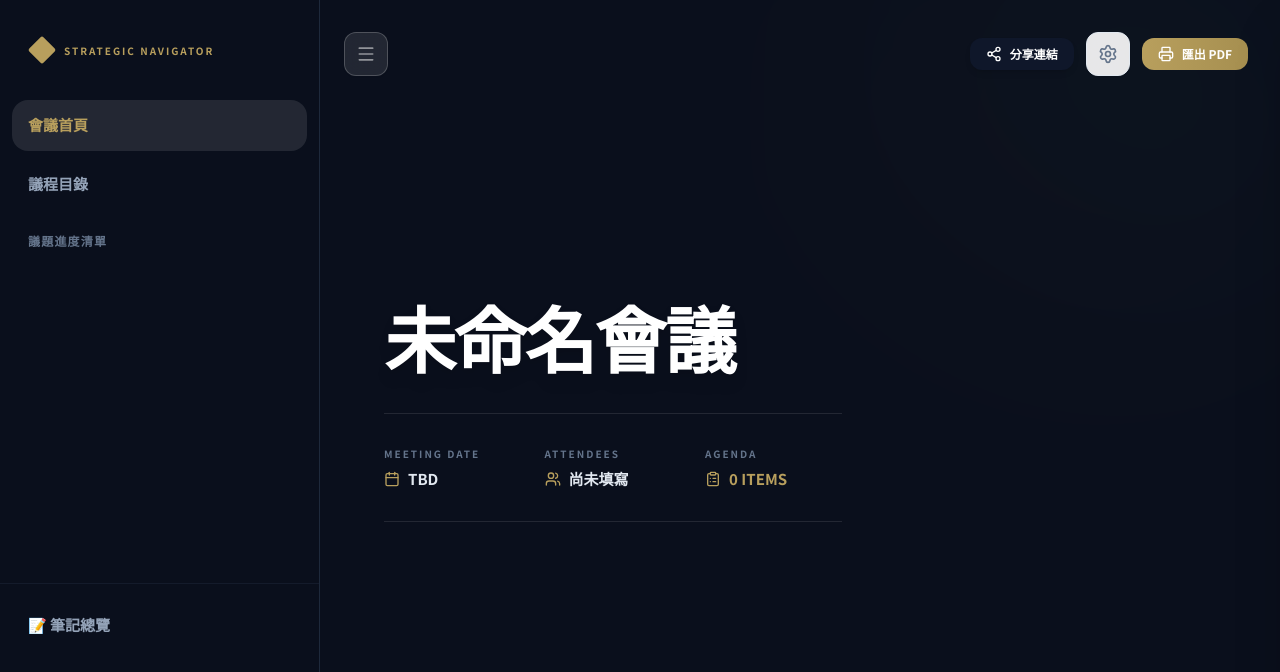
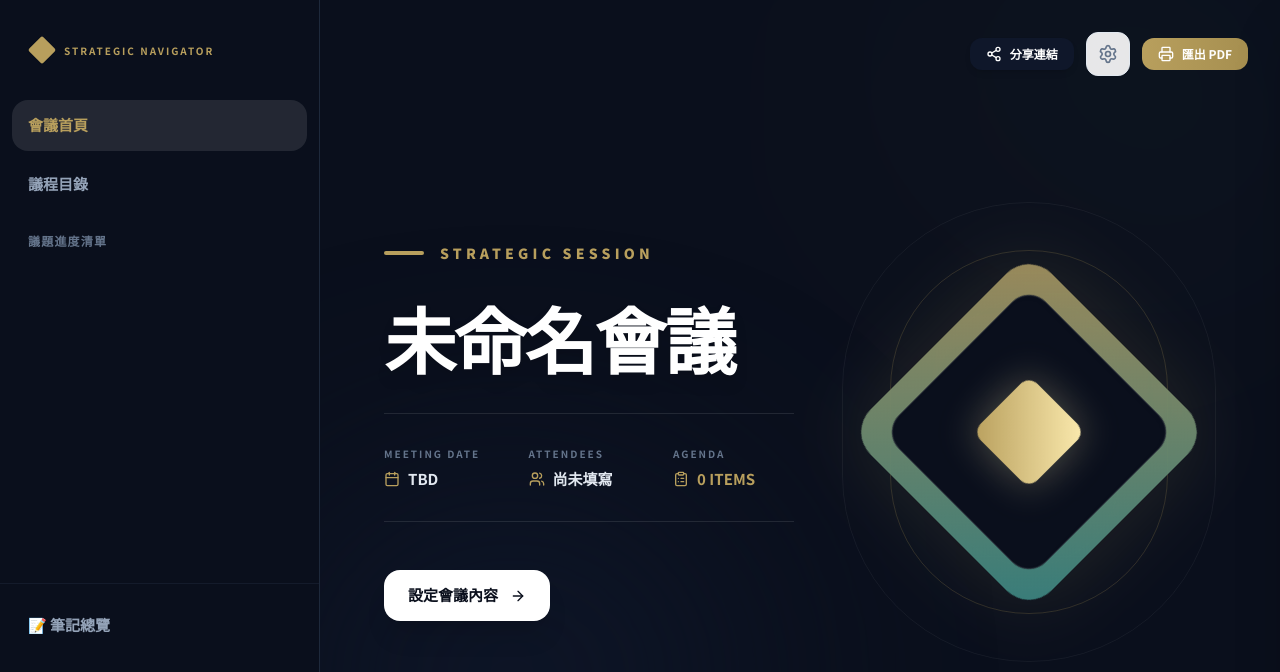
Before and after one commit to m51127x-code/meeting, a React (Vite) app: page / in a window 1280 px wide. Shown: the top 672 px of the page. Built offline with nearby package versions, Linux system fonts and the light colour scheme.

Commit message:
Update App.jsx

```diff
--- a/src/App.jsx
+++ b/src/App.jsx
@@ -18,7 +18,6 @@ import {
   Save,
   ChevronUp,
   ChevronDown,
-  Menu,
   Check,
   Home,
   List,
@@ -455,12 +454,18 @@ const App = () => {
       {/* Sidebar */}
       <aside className={`bg-[#0A0F1C] border-r border-slate-800 flex flex-col z-40 relative transition-all duration-500 ease-in-out overflow-hidden shrink-0 no-print ${isSidebarOpen ? "w-[320px]" : "w-[88px]"}`}>
         <div className="pt-10 pb-6 flex-1 overflow-y-auto custom-scrollbar-dark flex flex-col items-center">
-          <div className={`flex items-center mb-10 text-[#B89F5D] transition-all duration-300 ${isSidebarOpen ? 'w-full px-8 justify-start' : 'w-full justify-center'}`}>
-            <div className="w-5 h-5 bg-[#B89F5D] rounded-sm rotate-45 shrink-0" />
+
+          {/* Logo Area (現在兼具側欄收合開關功能) */}
+          <button
+            onClick={() => setIsSidebarOpen(!isSidebarOpen)}
+            className={`flex items-center mb-10 text-[#B89F5D] hover:text-[#FCEBAF] transition-all duration-300 cursor-pointer group outline-none ${isSidebarOpen ? 'w-full px-8 justify-start' : 'w-full justify-center'}`}
+            title={isSidebarOpen ? "收起側欄" : "展開側欄"}
+          >
+            <div className="w-5 h-5 bg-[#B89F5D] group-hover:bg-[#FCEBAF] group-hover:scale-110 rounded-sm rotate-45 shrink-0 transition-all duration-300 shadow-sm" />
             <h1 className={`font-bold tracking-[0.2em] text-[10px] uppercase whitespace-nowrap overflow-hidden transition-all duration-300 ${isSidebarOpen ? 'opacity-100 max-w-[200px] ml-3' : 'opacity-0 max-w-0 ml-0'}`}>
               Strategic Navigator
             </h1>
-          </div>
+          </button>
 
           <nav className="w-full flex flex-col min-h-[calc(100vh-250px)]">
             <div className="px-3 space-y-2">
@@ -511,9 +516,6 @@ const App = () => {
 
       {/* Main Content */}
       <main ref={scrollContainerRef} className={`flex-1 relative overflow-y-auto custom-scrollbar-light transition-all duration-500 no-print ${activePage === "cover" ? "bg-[#0A0F1C]" : "bg-slate-50"} ${isNotesOpen ? "rounded-l-[48px] shadow-2xl" : ""}`}>
-        <button onClick={() => setIsSidebarOpen(!isSidebarOpen)} className={`fixed top-8 z-50 w-11 h-11 backdrop-blur-md shadow-sm rounded-xl flex items-center justify-center transition-all duration-500 ease-in-out group no-print ${isSidebarOpen ? "left-[344px]" : "left-[112px]"} ${activePage === "cover" ? "bg-white/10 border border-white/20 text-white/50 hover:bg-white/20 hover:text-white" : "bg-white/90 border border-slate-200 text-slate-500 hover:bg-slate-50 hover:text-slate-800"}`}>
-          <Menu className="w-5 h-5" />
-        </button>
 
         {/* Right Toolbar Actions */}
         <div className="fixed top-8 right-8 z-50 flex items-center gap-3 no-print">
@@ -536,16 +538,37 @@ const App = () => {
           {activePage === "cover" && (
             <div className="min-h-screen flex flex-col justify-center px-8 md:px-16 pt-32 pb-16 text-white relative overflow-hidden">
               <div className="absolute top-[-10%] right-[-5%] w-[60%] h-[60%] bg-gradient-to-bl from-[#338F88]/20 via-[#B89F5D]/5 to-transparent rounded-full blur-[120px] opacity-40 pointer-events-none" />
+              <div className="absolute bottom-[-10%] left-[-5%] w-[50%] h-[50%] bg-[#0F172A] rounded-full blur-[120px] opacity-80 pointer-events-none" />
               <div className="z-10 w-full max-w-[1200px] mx-auto relative flex flex-col lg:flex-row items-center justify-between gap-12">
                 <div className="w-full lg:w-[55%] relative z-10 flex flex-col justify-center">
+                  <div className="flex items-center gap-4 mb-8">
+                    <div className="w-10 h-1 bg-[#B89F5D] rounded-full" />
+                    <span className="text-[#B89F5D] font-black tracking-[0.3em] text-xs md:text-sm uppercase">Strategic Session</span>
+                  </div>
                   <h1 className="font-bold mb-8 tracking-tight leading-[1.2] drop-shadow-lg break-words whitespace-pre-wrap transition-all duration-300" style={{ fontSize: `clamp(36px, ${displayConfig.cover?.titleFontSize || 72}px, 88px)` }}>
                     {displayConfig.cover?.title || "未命名會議"}
                   </h1>
-                  {displayConfig.cover?.desc && <p className="text-[18px] text-slate-300 mb-12 max-w-[600px] leading-[1.8] font-medium border-l-4 border-[#338F88] pl-6">{displayConfig.cover?.desc}</p>}
+                  {displayConfig.cover?.desc && <p className="text-[16px] md:text-[18px] text-slate-300 mb-12 max-w-[600px] leading-[1.8] font-medium border-l-4 border-[#338F88] pl-6">{displayConfig.cover?.desc}</p>}
                   <div className="grid grid-cols-1 sm:grid-cols-3 gap-6 mb-12 py-8 border-y border-white/10 w-full max-w-[650px]">
                     <div className="flex flex-col"><span className="text-[10px] text-slate-500 font-bold uppercase tracking-[0.2em] mb-2">Meeting Date</span><span className="text-sm md:text-[15px] font-bold text-slate-200 flex items-center gap-2"><Calendar className="w-4 h-4 text-[#B89F5D]" /> {displayConfig.sessionDate || "TBD"}</span></div>
                     <div className="flex flex-col"><span className="text-[10px] text-slate-500 font-bold uppercase tracking-[0.2em] mb-2">Attendees</span><span className="text-sm md:text-[15px] font-bold text-slate-200 flex items-center gap-2 truncate" title={displayConfig.attendees}><Users className="w-4 h-4 text-[#B89F5D]" /> {getAttendeePreview(displayConfig.attendees)}</span></div>
                     <div className="flex flex-col"><span className="text-[10px] text-slate-500 font-bold uppercase tracking-[0.2em] mb-2">Agenda</span><span className="text-sm md:text-[15px] font-bold text-[#B89F5D] flex items-center gap-2"><ClipboardList className="w-4 h-4" /> {displayConfig.topics?.length || 0} ITEMS</span></div>
+                  </div>
+                  <button onClick={() => { if (displayConfig.topics?.length > 0) setActivePage("agenda"); else openConfig(); }} className="px-6 py-3.5 bg-white text-[#0A0F1C] rounded-2xl font-bold text-[15px] flex items-center gap-3 transition-all hover:bg-slate-200 shadow-xl group w-fit">
+                    {displayConfig.topics?.length > 0 ? "開始進行會議" : "設定會議內容"} <ArrowRight className="w-4 h-4 group-hover:translate-x-1 transition-transform" />
+                  </button>
+                </div>
+                <div className="hidden lg:flex w-[45%] justify-center items-center pointer-events-none z-0">
+                  <div className="relative w-[360px] h-[360px] xl:w-[460px] xl:h-[460px] flex justify-center items-center">
+                    <div className="absolute inset-0 border border-white/5 rounded-full animate-[spin_60s_linear_infinite]" />
+                    <div className="absolute inset-10 xl:inset-12 border border-[#B89F5D]/20 rounded-full animate-[spin_40s_linear_infinite_reverse]" />
+                    <div className="absolute inset-20 xl:inset-24 border border-dashed border-[#338F88]/30 rounded-full animate-[spin_80s_linear_infinite]" />
+                    <div className="w-48 h-48 xl:w-64 xl:h-64 bg-gradient-to-br from-[#B89F5D]/80 to-[#338F88]/80 rounded-[32px] rotate-45 shadow-[0_0_80px_rgba(184,159,93,0.15)] backdrop-blur-3xl flex items-center justify-center relative overflow-hidden group">
+                      <div className="absolute inset-0 bg-white/5 group-hover:bg-white/10 transition-colors" />
+                      <div className="w-40 h-40 xl:w-52 xl:h-52 bg-[#0A0F1C] rounded-[24px] flex items-center justify-center border border-white/10 shadow-inner relative overflow-hidden">
+                        <div className="w-16 h-16 xl:w-20 xl:h-20 bg-gradient-to-tr from-[#B89F5D] to-[#FCEBAF] rounded-xl shadow-[0_0_40px_rgba(252,235,175,0.3)] animate-pulse" />
+                      </div>
+                    </div>
                   </div>
                 </div>
               </div>
@@ -554,10 +577,15 @@ const App = () => {
 
           {activePage === "agenda" && (
             <div className="min-h-screen px-8 md:px-16 pt-32 pb-24 mx-auto w-full max-w-[1000px] xl:max-w-[1200px] transition-all flex flex-col justify-start">
+              <div className="flex items-center gap-4 mb-8">
+                <div className="w-10 h-1 bg-[#B89F5D] rounded-full" />
+                <span className="text-[#B89F5D] font-black tracking-[0.4em] text-[11px] md:text-xs uppercase">Meeting Agenda</span>
+              </div>
               <h2 className="text-[36px] md:text-[48px] font-black text-slate-900 mb-10 leading-tight tracking-tighter">議程目錄</h2>
               <div className="space-y-6 w-full">
                 {config.topics?.length > 0 ? config.topics.map((t, idx) => (
                   <div key={t.id} onClick={() => setActivePage(t.id)} className="group p-8 md:p-10 bg-white border border-slate-200 rounded-[32px] hover:border-[#338F88] hover:shadow-xl transition-all duration-300 cursor-pointer flex flex-col md:flex-row gap-6 md:gap-8 md:items-start relative overflow-hidden">
+                    <div className="absolute left-0 top-0 bottom-0 w-1.5 bg-transparent group-hover:bg-[#338F88] transition-colors" />
                     <div className="text-[40px] md:text-[48px] leading-none font-black text-slate-100 group-hover:text-[#338F88]/10 transition-colors w-16 md:w-20 shrink-0 font-mono tracking-tighter pt-1">{String(idx + 1).padStart(2, "0")}</div>
                     <div className="flex-1">
                       <div className="flex items-center gap-4 mb-3">
@@ -575,10 +603,15 @@ const App = () => {
 
           {activePage === "summary" && (
             <div className="min-h-screen px-8 md:px-16 pt-32 pb-24 mx-auto w-full max-w-[1000px] xl:max-w-[1200px] transition-all flex flex-col justify-start">
+              <div className="flex items-center gap-4 mb-10">
+                <div className="w-10 h-1 bg-[#B89F5D] rounded-full" />
+                <span className="text-[#B89F5D] font-black tracking-[0.4em] text-[11px] md:text-xs uppercase">Executive Summary</span>
+              </div>
               <h2 className="text-[36px] md:text-[48px] font-black text-slate-900 mb-10 leading-tight tracking-tighter">會議決議與筆記總覽</h2>
               <div className="space-y-6 w-full">
                 {config.topics?.length > 0 ? config.topics.map((t, idx) => (
                   <div key={t.id} onClick={() => setActivePage(t.id)} className="group p-8 md:p-10 bg-white border border-slate-200 rounded-[32px] hover:border-[#338F88] hover:shadow-xl transition-all duration-300 cursor-pointer flex flex-col md:flex-row gap-6 md:gap-8 md:items-start relative overflow-hidden">
+                    <div className="absolute left-0 top-0 bottom-0 w-1.5 bg-transparent group-hover:bg-[#338F88] transition-colors" />
                     <div className="text-[40px] md:text-[48px] leading-none font-black text-slate-100 group-hover:text-[#338F88]/10 transition-colors w-16 md:w-20 shrink-0 font-mono tracking-tighter pt-1">{String(idx + 1).padStart(2, "0")}</div>
                     <div className="flex-1">
                       <h3 className="text-[22px] md:text-[28px] lg:text-[32px] font-bold text-slate-900 mb-4 group-hover:text-[#338F88] transition-colors leading-[1.3] tracking-tight">{t.title}</h3>
```
